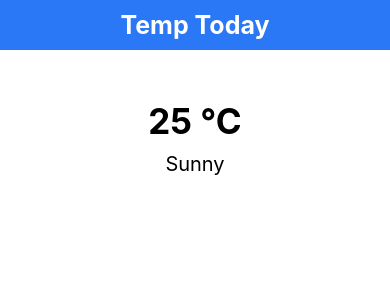
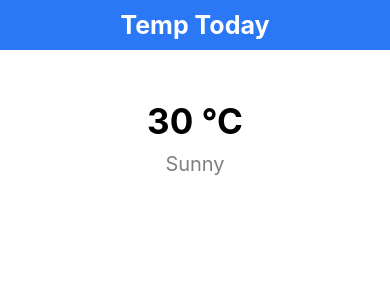
Before and after one commit to ullherrja56179/temp-today-starter, a React Native app: screen / in a window 390 px wide. Shown: the top 300 px of the page. Built offline with nearby package versions, Linux system fonts and the light colour scheme.

Commit message:
Exercise 3: Fix styling and reformat code.

```diff
--- a/src/App.tsx
+++ b/src/App.tsx
@@ -1,4 +1,4 @@
-import { StatusBar } from "expo-status-bar";
+import {StatusBar} from "expo-status-bar";
 import {SafeAreaView, StyleSheet, View} from "react-native";
 import {Header} from "./Header";
 
@@ -7,11 +7,11 @@ import {WeatherDisplay} from "./WeatherDisplay";
 
 const App = () => {
     return (
-    <SafeAreaView style={{flex:1}}>
-        <Header />
+        <SafeAreaView style={{flex: 1}}>
+            <StatusBar style="auto"/>
+            <Header/>
             <View style={styles.container}>
-            <WeatherDisplay temperature={25} condition={"Sunny"} />
-            <StatusBar style="auto" />
+                <WeatherDisplay temperature={30} condition={"Sunny"}/>
             </View>
         </SafeAreaView>
     );
--- a/src/WeatherDisplay.tsx
+++ b/src/WeatherDisplay.tsx
@@ -7,8 +7,8 @@ type WeatherDisplayProps = {
 
 export const WeatherDisplay: React.FC<WeatherDisplayProps> = ({temperature, condition}) => {
     return <View style={styles.weatherDisplay}>
-        <Text style={{fontWeight: "bold", fontSize: 35}}>{temperature} °C</Text>
-        <Text style={{paddingTop: 10, fontSize: 20}}>{condition}</Text>
+        <Text style={styles.temperature}>{temperature} °C</Text>
+        <Text style={styles.condition}>{condition}</Text>
     </View>
 }
 
@@ -18,6 +18,15 @@ const styles = StyleSheet.create(
             paddingTop: 50,
             alignItems: "center",
             justifyContent: "center"
+        },
+        temperature: {
+            fontWeight: "bold",
+            fontSize: 35
+        },
+        condition: {
+            paddingTop: 10,
+            fontSize: 20,
+            color: "grey"
         }
     }
 )
```
Lines whose indentation alone changed are shown as unchanged.
